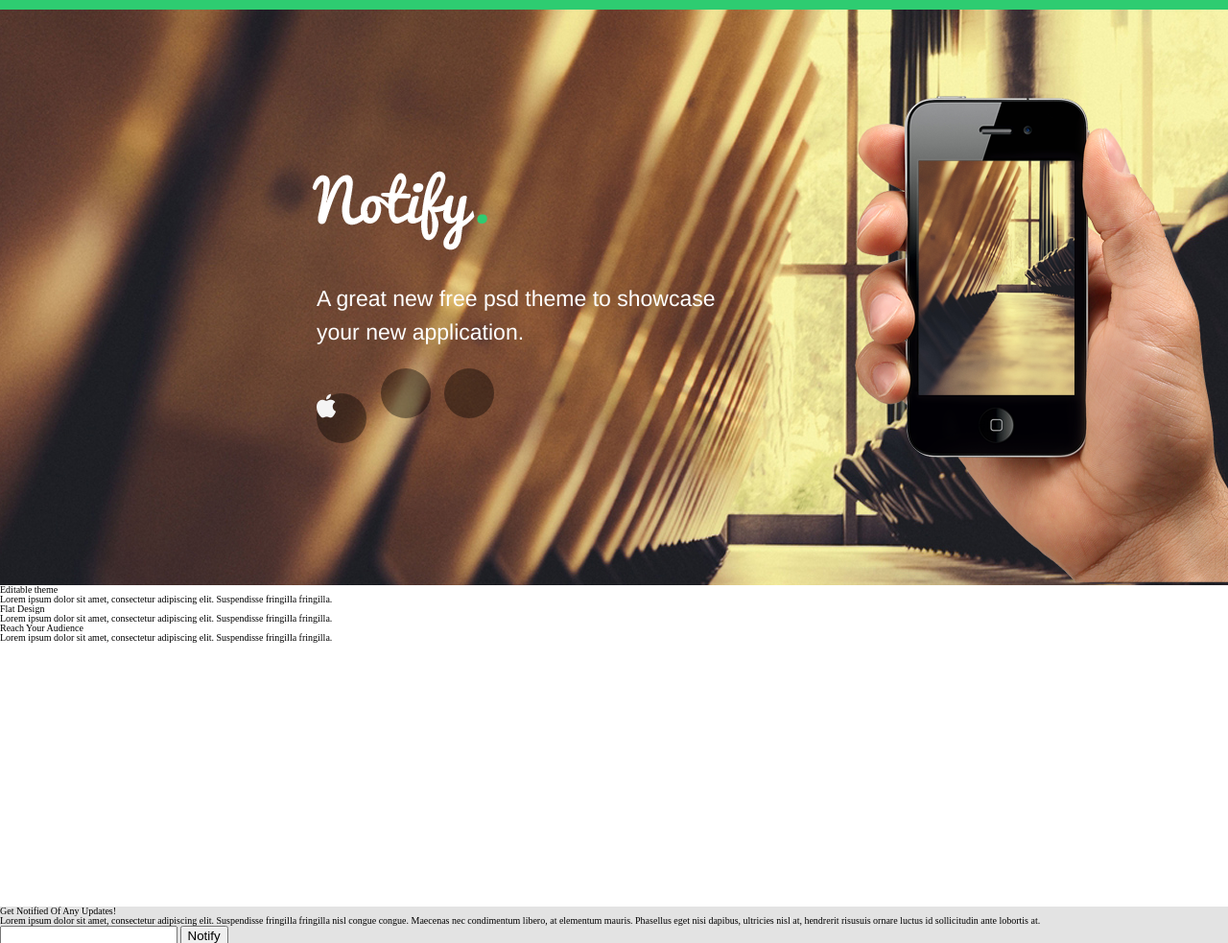
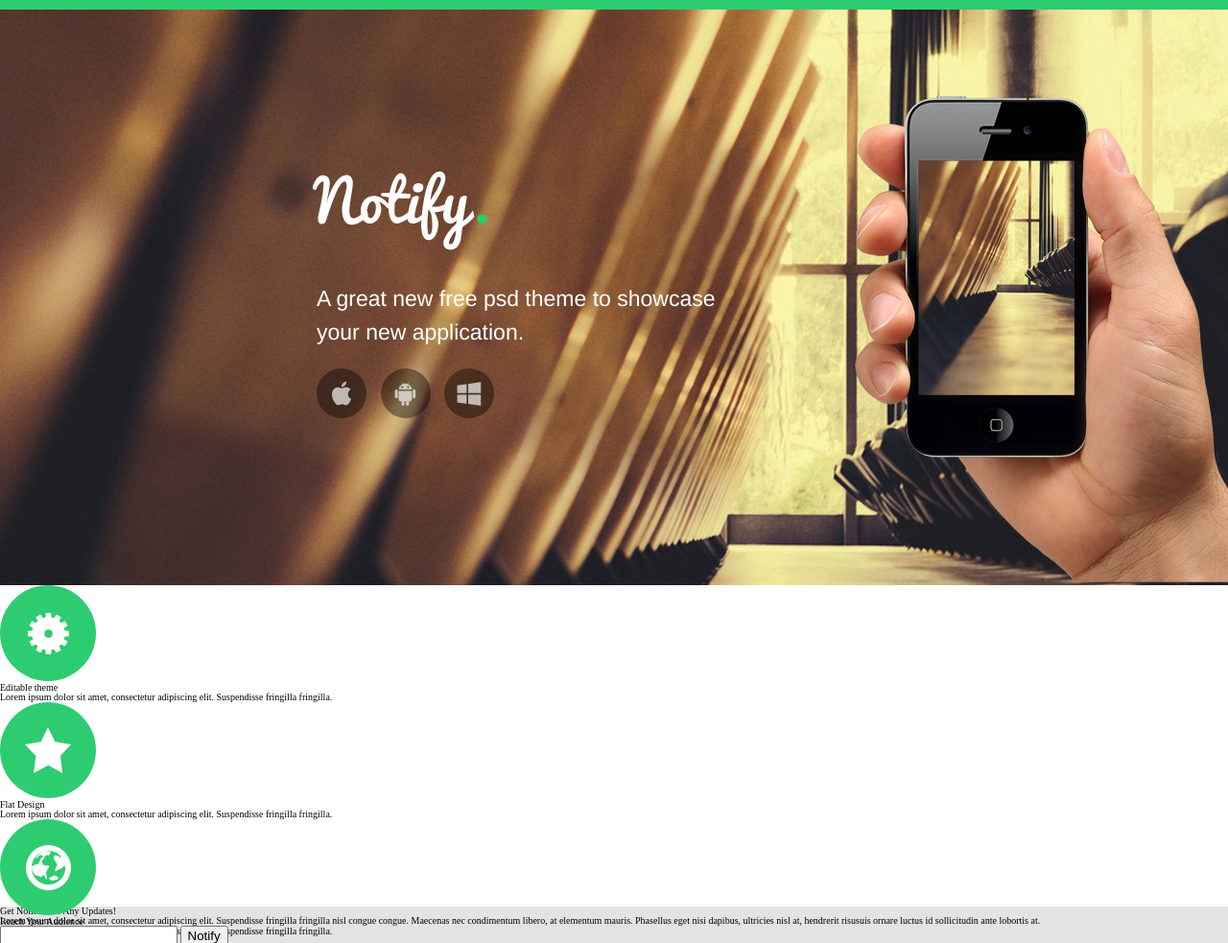
Before and after one commit to przemekga/Notify, a plain HTML site: page index.html in a window 1280 px wide. Shown: the top 983 px of the page at 96% size. Drawn offline with Linux system fonts and the light colour scheme.

Commit message:
header is ready, features section started

```diff
--- a/css/main.css
+++ b/css/main.css
@@ -36,7 +36,7 @@ header {
     float: left;
     margin-left: 330px;
     margin-top: 374px;
-    position: absolute;
+    position: relative;
 }
 
 .container {
@@ -46,12 +46,29 @@ header {
     border-radius: 50%;
     display: inline-block;
     margin-right: 12px;
+    position: relative;
+
+}
+.platforms :hover {
+    cursor: pointer;
+    background-color: #2ecc71;
+}
+
+.platforms :active {
+    top: 1px;
+}
+
+.container img {
+    position: absolute;
+    margin: auto;
+    top: 0;
+    left: 0;
+    opacity: 0.7;
+    right: 0;
+    bottom: 0;
 
 }
 
-.container .apple {
-    margin:
-}
 
 header p {
 /*
@@ -59,7 +76,7 @@ header p {
     color: #ffffff;
     float: left;
 */
-    font-size: 2.3em;
+  font-size: 2.3em;
   font-family: 'Helvetica Neue', Helvetica, Arial, sans-serif;
   color: rgb(255, 255, 255);
   line-height: 1.5;
@@ -76,6 +93,29 @@ header p {
 .features {
     background-color: #ffffff;
     height: 335px;
+}
+.infeatures {
+    display: inline-block;
+}
+
+.image {
+    height: 100px;
+    width: 100px;
+    display: inline-block;
+    border-radius: 50%;
+    background-color: #2ecc71;
+    position: relative;
+}
+
+.image img {
+    position: absolute;
+    margin: auto;
+    top: 0;
+    left: 0;
+
+    right: 0;
+    bottom: 0;
+
 }
 
                     /*NEWSLETTER*/
--- a/index.html
+++ b/index.html
@@ -22,31 +22,51 @@
         <p class="desc">A great new free psd theme to showcase your new application.</p>
 
         <div class="platforms">
-            <div class="container apple"><img src="/images/apple.png" alt=""></div>
-            <div class="container android"></div>
-            <div class="container windows"></div>
+            <div class="container apple">
+               <a href="#">
+                    <img src="/images/apple.png" alt="">
+                </a>
+            </div>
+            <div class="container android">
+                <a href="#">
+                    <img src="/images/android.png" alt="">
+                </a>
+            </div>
+            <div class="container windows">
+                <a href="#">
+                    <img src="/images/windows.png" alt="">
+                </a>
+            </div>
         </div>
 
         <div class="hand"><img src="/images/hand.png" alt=""></div>
     </header>
 
     <section class="features">
+        <div class="infeatures">
             <div class="theme">
-            <div class="image"></div>
+                <div class="image">
+                    <img src="/images/cog.png" alt="">
+                </div>
                 <h2>Editable theme</h2>
                 <p>Lorem ipsum dolor sit amet, consectetur adipiscing elit. Suspendisse fringilla fringilla.</p>
             </div>
 
             <div class="design">
-            <div class="image"></div>
+                <div class="image">
+                    <img src="/images/star.png" alt="">
+                </div>
                 <h2>Flat Design</h2>
                 <p>Lorem ipsum dolor sit amet, consectetur adipiscing elit. Suspendisse fringilla fringilla.</p>
             </div>
 
             <div class="audience">
-            <div class="image"></div>
+                <div class="image">
+                    <img src="/images/earth.png" alt="">
+                </div>
                 <h2>Reach Your Audience</h2>
                 <p>Lorem ipsum dolor sit amet, consectetur adipiscing elit. Suspendisse fringilla fringilla.</p>
+            </div>
         </div>
     </section>
 
```
Lines whose indentation alone changed are shown as unchanged.
